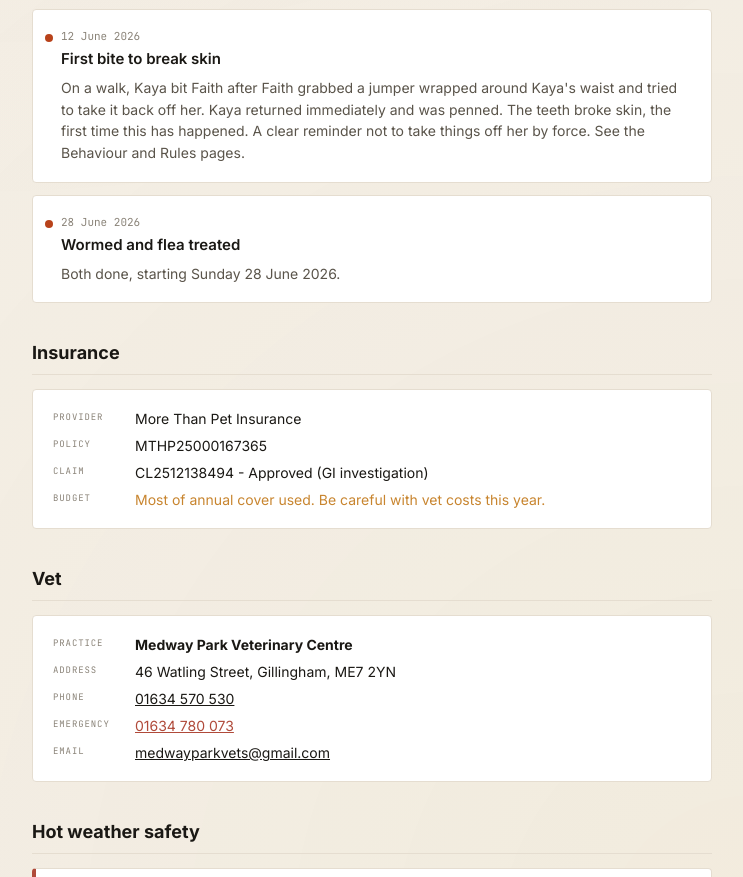
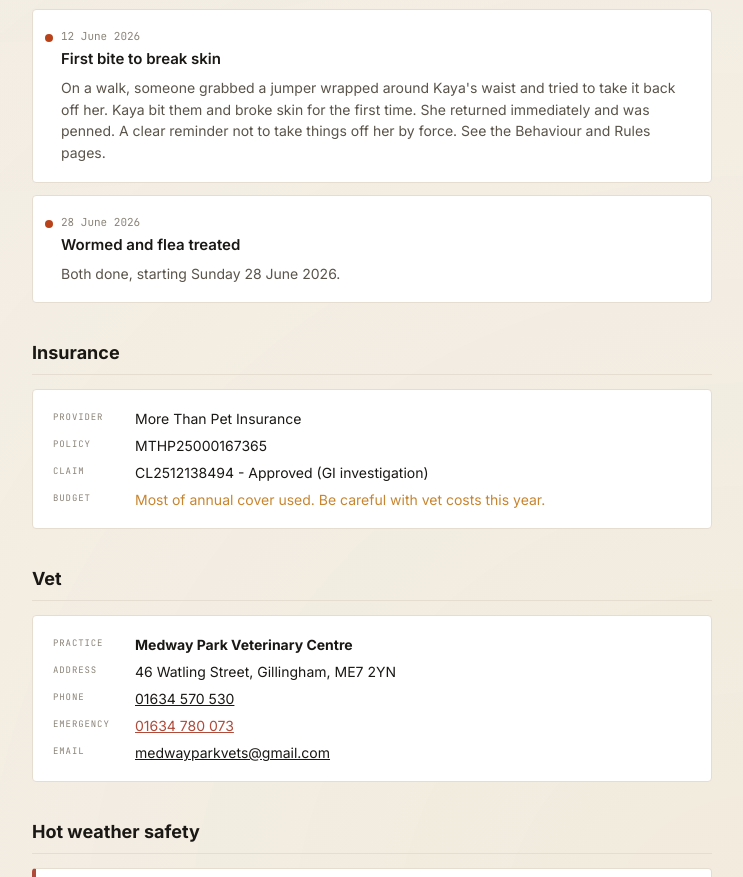
Before and after one commit to m-trevatt/kaya-dashboard, a plain HTML site: page kaya-health.html in a window 1280 px wide. Shown: the part 1531-2408 px from the top of the page, without its empty margins (268-1011 px from the left). Drawn offline with Linux system fonts and the light colour scheme.

Commit message:
Anonymise incident references

```diff
--- a/kaya-health.html
+++ b/kaya-health.html
@@ -135,7 +135,7 @@ footer{text-align:center;margin-top:48px;padding-top:32px;border-top:1px solid v
   <div class="timeline-event">
     <div class="event-date">12 June 2026</div>
     <div class="event-title">First bite to break skin</div>
-    <div class="event-detail">On a walk, Kaya bit Faith after Faith grabbed a jumper wrapped around Kaya's waist and tried to take it back off her. Kaya returned immediately and was penned. The teeth broke skin, the first time this has happened. A clear reminder not to take things off her by force. See the Behaviour and Rules pages.</div>
+    <div class="event-detail">On a walk, someone grabbed a jumper wrapped around Kaya's waist and tried to take it back off her. Kaya bit them and broke skin for the first time. She returned immediately and was penned. A clear reminder not to take things off her by force. See the Behaviour and Rules pages.</div>
   </div>
 
   <div class="timeline-event">
```
Also changed, not shown: kaya-behaviour.html (+1 -1 lines).
